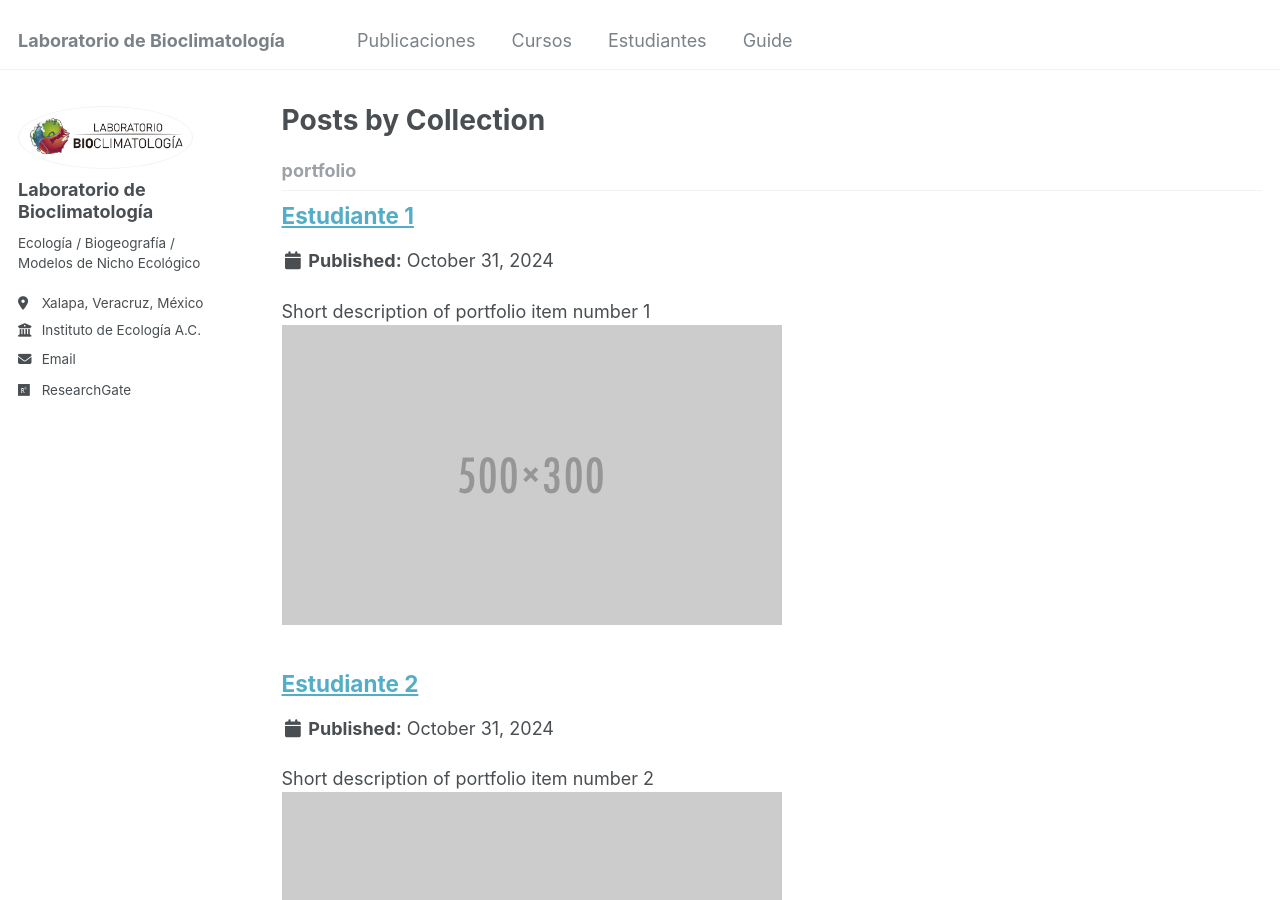
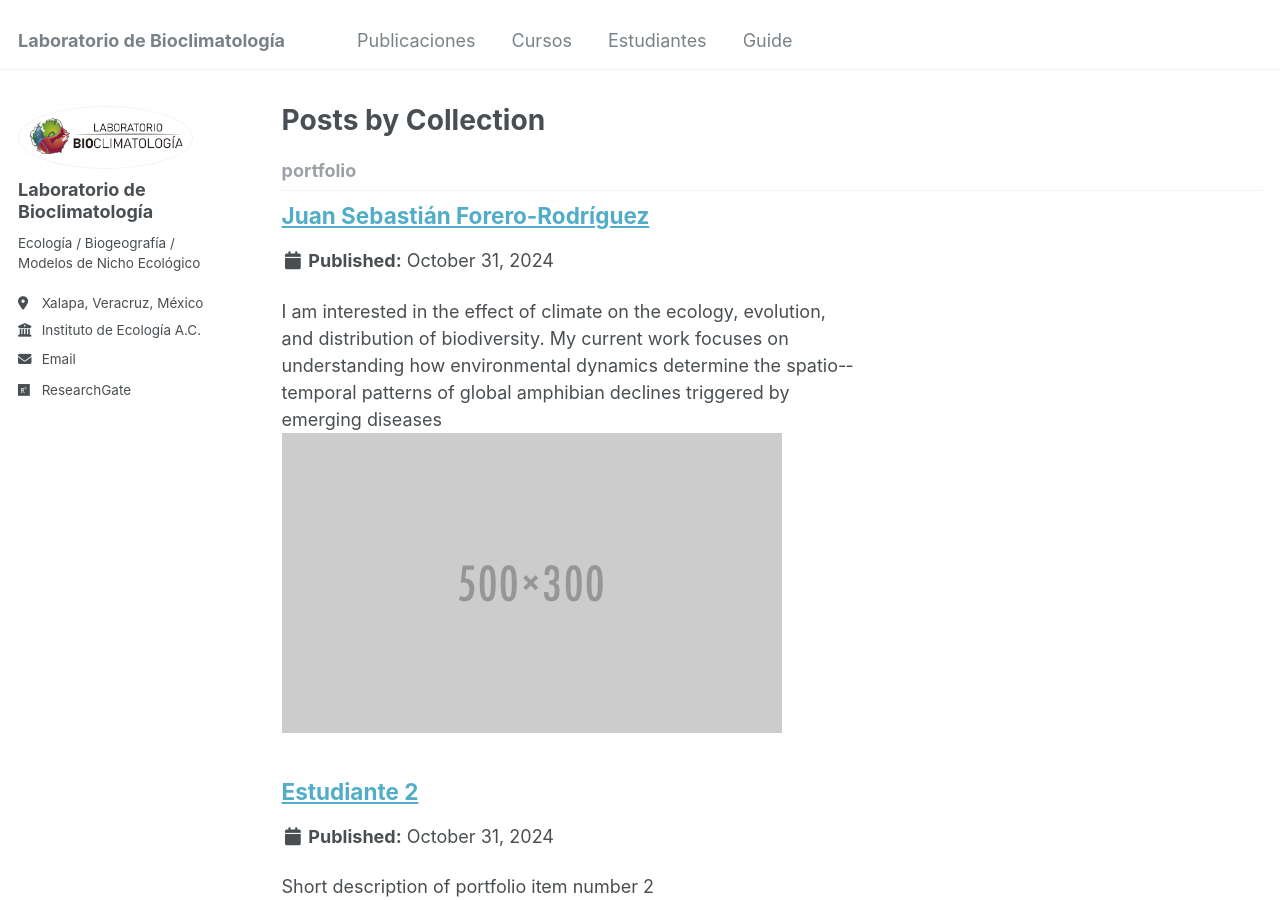
Before and after one commit to Labbioclim/bioclimat, a Jekyll site: the page built from _pages/collection-archive.html, in a window 1280 px wide and 900 px high. Built offline with Jekyll 4.4.1, drawn with Linux system fonts in a browser that asks for light colours.

Commit message:
Update portfolio-1.md

```diff
--- a/_portfolio/portfolio-1.md
+++ b/_portfolio/portfolio-1.md
@@ -1,9 +1,9 @@
 ---
-title: "Estudiante 1"
+title: "Juan Sebastián Forero-Rodríguez"
 collection: portfolio
 category: master
 permalink: /portfolio/portfolio-1
-excerpt: "Short description of portfolio item number 1<br/><img src='/images/500x300.png'>"
+excerpt: "I am interested in the effect of climate on the ecology, evolution, and distribution of biodiversity. My current work focuses on understanding how environmental dynamics determine the spatio-­temporal patterns of global amphibian declines triggered by emerging diseases<br/><img src='/images/500x300.png'>"
 ---
 
 This is an item in your portfolio. It can be have images or nice text. If you name the file .md, it will be parsed as markdown. If you name the file .html, it will be parsed as HTML.
```
